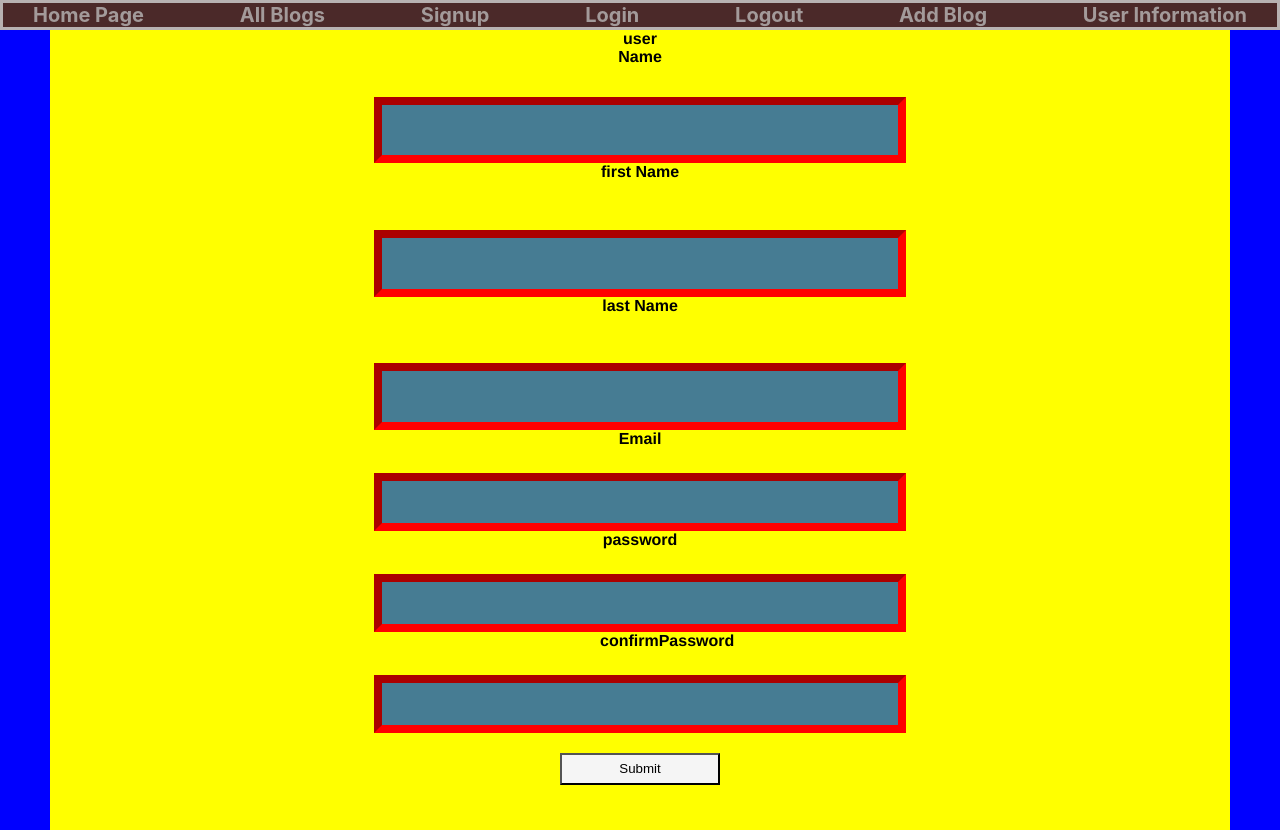
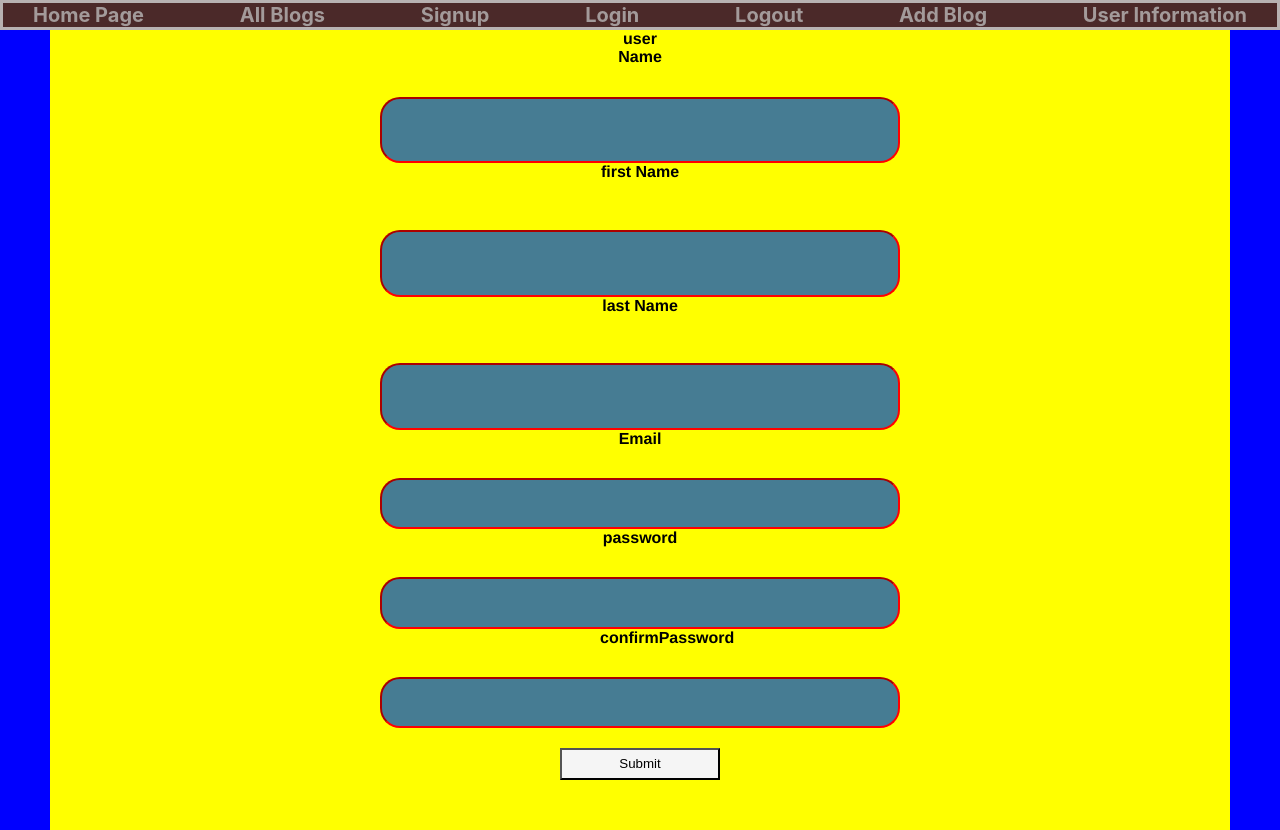
Before and after one commit to mayaheilpern/blog-app, a React (Create React App) app: page /signup in a window 1280 px wide. Built offline with nearby package versions, Linux system fonts and the light colour scheme; no server answers.

Commit message:
new styling started for sidebars

```diff
--- a/src/screens/SignUpUser/SignUp.jsx
+++ b/src/screens/SignUpUser/SignUp.jsx
@@ -31,16 +31,15 @@ const SignUpUser = () => {
 
   return (
     <Layout>
+       <div className="leftside"></div>
+      <div className="rightside"></div>
       <form className="signUpForm"
-
         onSubmit={(e) => {
           handleSubmit(e);
         }}
       >
-        <div className="leftside"></div>
-      <div className="rightside"></div>
         <label id="signUpLabel">user Name</label>
-        <input
+        <input id="signUpInput"
           name="userName"
           value={input.userName}
           onChange={(e) => {
@@ -48,7 +47,7 @@ const SignUpUser = () => {
           }}
         ></input>
         <label id="signUpLabel">first Name</label>
-        <input
+        <input id="signUpInput"
           name="firstName"
           value={input.firstName}
           onChange={(e) => {
@@ -56,7 +55,7 @@ const SignUpUser = () => {
           }}
         ></input>
         <label id="signUpLabel">last Name</label>
-        <input
+        <input id="signUpInput"
           name="lastName"
           value={input.lastName}
           onChange={(e) => {
@@ -64,7 +63,7 @@ const SignUpUser = () => {
           }}
         ></input>
         <label id="signUpLabel">Email</label>
-        <input
+        <input id="signUpInput"
           name="email"
           value={input.email}
           onChange={(e) => {
@@ -72,7 +71,7 @@ const SignUpUser = () => {
           }}
         ></input>
         <label id="signUpLabel">password</label>
-        <input
+        <input id="signUpInput"
           type="password"
           name="password"
           value={input.password}
@@ -81,7 +80,7 @@ const SignUpUser = () => {
           }}
         ></input>
         <label id="signUpLabel">confirmPassword</label>
-        <input
+        <input id="signUpInput"
           type="password"
           name="confirmPassword"
           value={input.confirmPassword}
--- a/src/screens/SignUpUser/signUpUser.css
+++ b/src/screens/SignUpUser/signUpUser.css
@@ -12,6 +12,14 @@
   z-index: 1;
   margin: 0px 0px;
 }
+@keyframes input {
+  from {
+    background-color: blue;
+  }
+  to {
+    background: radial-gradient(#e66465, #9198e5);
+  }
+}
 .rightside {
   background-color: blue;
   position: absolute;
@@ -21,10 +29,7 @@
   z-index: 1;
 }
 
-
-
 .signUpForm {
-
   background-color: yellow;
   display: grid;
   grid-template-rows: repeat(6, calc(100vh / 12));
@@ -44,11 +49,14 @@
   width: 5rem;
   margin: 0 auto;
 }
-input {
-  border-width: 8px;
+#signUpInput {
+  border-radius: 20px;
   border-color: red;
   width: 40vw;
   margin: 0 auto;
+}
+#signUpInput:focus {
+  background-color: white;
 }
 button {
   background-color: whitesmoke;
```
